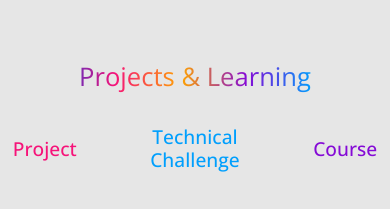
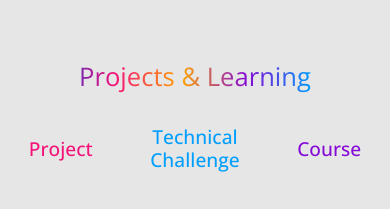
Before and after one commit to Hugodelelis/portfolio, an Angular app: page / in a window 390 px wide. Shown: the part 2180-2389 px from the top of the page. Built offline with nearby package versions, Linux system fonts and the light colour scheme.

Commit message:
align projects in mobile

```diff
--- a/src/app/modules/components/projects/projects.component.scss
+++ b/src/app/modules/components/projects/projects.component.scss
@@ -5,7 +5,7 @@
 
     #projects {
         min-height: 60vh;
-        width: 80em;
+        width: 85em;
         padding: 0.8em;
         scroll-margin-top: 35px;
 
@@ -20,6 +20,7 @@
             gap: 2em;
             margin-top: 2em;
             text-align: center;
+            padding: 0 1em !important;
 
             h3 {
                 &:nth-child(1) {
```
